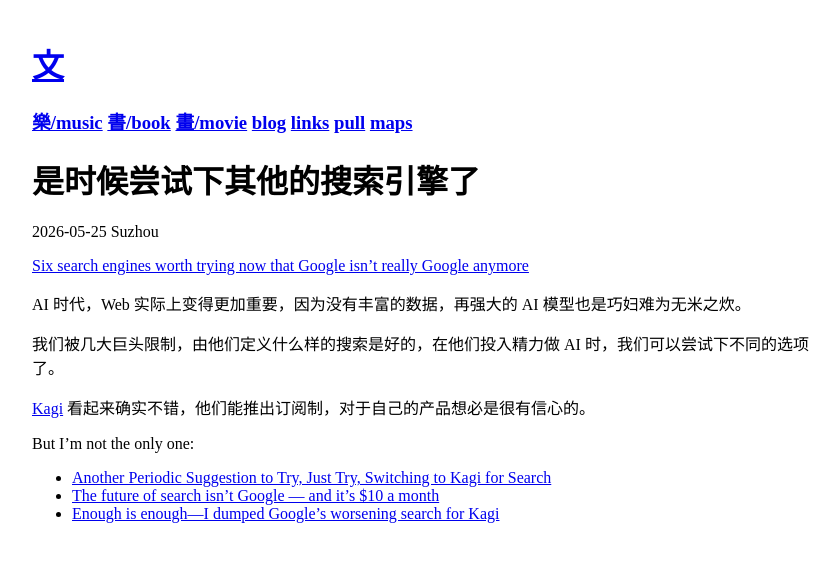
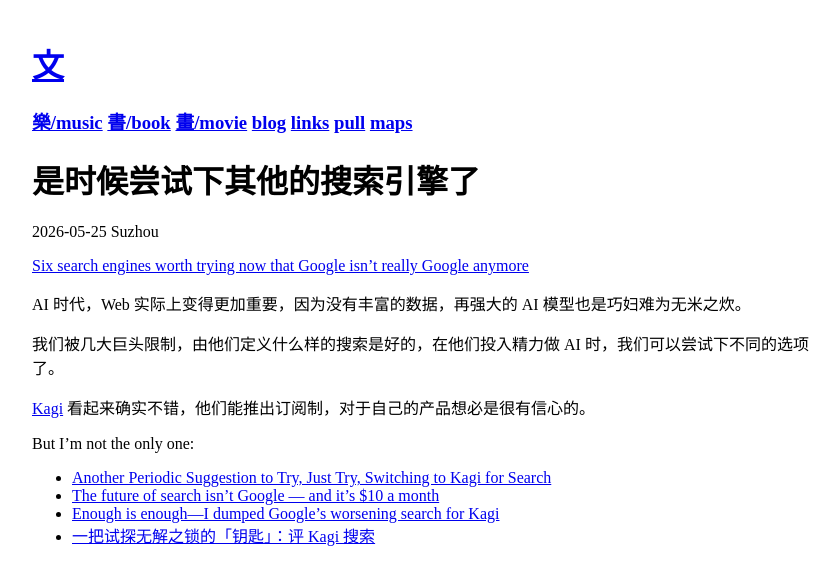
Before and after one commit to wangw469/wangw469.github.io, a Jekyll site: the page built from _posts/2026-05-25-try_some_new_search_engines.md, in a window 1280 px wide. Shown: the top 585 px of the page, without its empty margins (8-847 px from the left). Built offline with Jekyll 4.4.1, drawn with Linux system fonts in a browser that asks for light colours.

Commit message:
add new links

```diff
--- a/_posts/2026-05-25-try_some_new_search_engines.md
+++ b/_posts/2026-05-25-try_some_new_search_engines.md
@@ -18,3 +18,4 @@
 * [Another Periodic Suggestion to Try, Just Try, Switching to Kagi for Search](https://daringfireball.net/2025/04/try_switching_to_kagi)
 * [The future of search isn’t Google — and it’s $10 a month](https://www.theverge.com/web/631636/kagi-review-best-search-engine)
 * [Enough is enough—I dumped Google’s worsening search for Kagi](https://arstechnica.com/gadgets/2025/08/enough-is-enough-i-dumped-googles-worsening-search-for-kagi/)
+* [一把试探无解之锁的「钥匙」：评 Kagi 搜索](https://sspai.com/post/84160)
```
